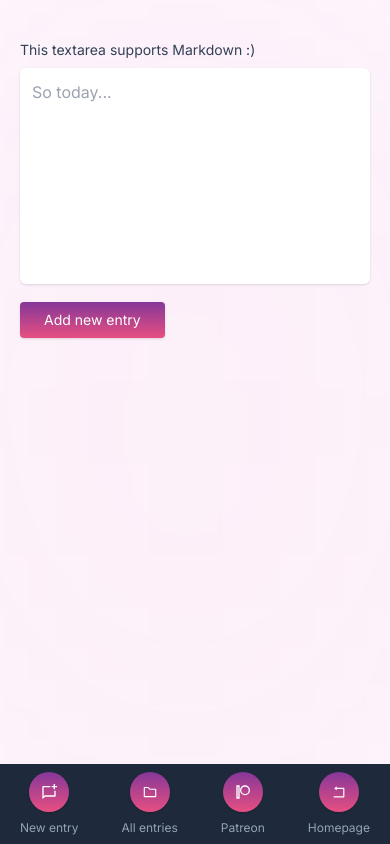
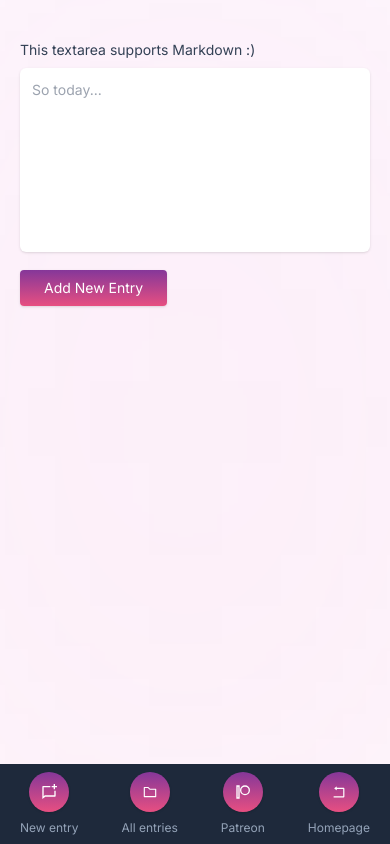
Before and after one commit to SankThomas/diary-app, a React (Create React App) app: page /diarry in a window 390 px wide. Built offline with nearby package versions, Linux system fonts and the light colour scheme; what remarkable would draw is missing.

Commit message:
change button text when isEditing is true + reduce textarea font size for mobile and tablet

```diff
--- a/src/pages/Diarry.js
+++ b/src/pages/Diarry.js
@@ -5,7 +5,7 @@
 import "react-toastify/dist/ReactToastify.css"
 
 export default function Diarry() {
-  const { text, setText, handleSubmit } = useContext(EntriesContext)
+  const { text, setText, isEditing, handleSubmit } = useContext(EntriesContext)
 
   return (
     <>
@@ -20,7 +20,7 @@
             {/* Add markdown support */}
             {/* Toggle for "Enter key is submit" */}
             <div className="mb-2 flex items-start flex-col md:flex-row">
-              <p className="text-sm text-slate-700">
+              <p className="text-sm lg:text-base text-slate-700">
                 This textarea supports Markdown :)
               </p>
               <article>
@@ -35,14 +35,14 @@
               id="new-entry"
               cols="30"
               rows="8"
-              className="w-full p-3 rounded-md shadow resize-none"
+              className="w-full p-3 rounded-md shadow resize-none text-sm lg:text-base"
               placeholder="So today..."
               required
               value={text}
               onChange={(e) => setText(e.target.value)}
             ></textarea>
             <button className="btn-submit mt-3" onClick={handleSubmit}>
-              Add new entry
+              {isEditing ? "Editing Entry" : "Add New Entry"}
             </button>
           </form>
           <ToastContainer />
```
